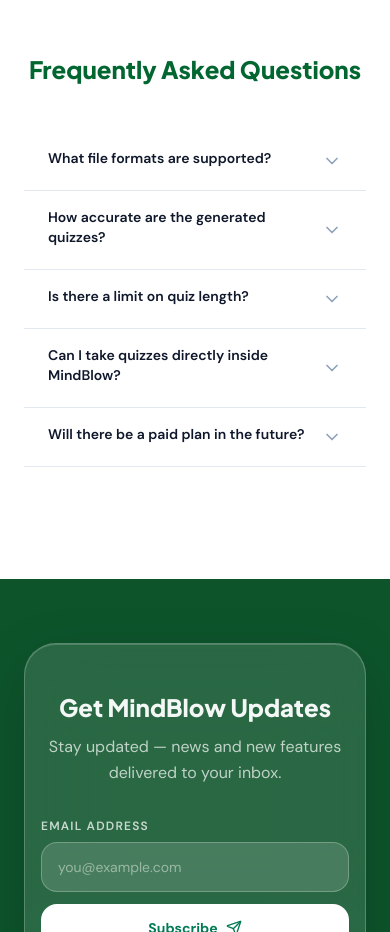
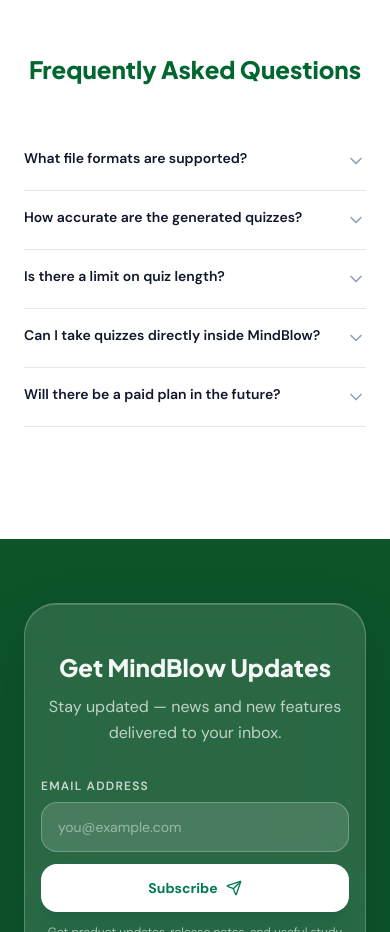
Before and after one commit to redsaucce/mindblow-test, a Next.js app in the folder client/: page / in a window 390 px wide. Shown: the part 3760-4692 px from the top of the page. Built offline with nearby package versions, Linux system fonts and the light colour scheme.

Commit message:
adjust accordion item padding on md screens

```diff
--- a/client/components/ui/accordion.tsx
+++ b/client/components/ui/accordion.tsx
@@ -23,7 +23,7 @@
   onToggle: () => void;
 }) {
   return (
-    <div className="border-b border-slate-200 px-6">
+    <div className="border-b border-slate-200 md:px-6">
       <button
         onClick={onToggle}
         className="w-full group flex items-center justify-between gap-4 py-4 text-left bg-white transition-colors"
```
